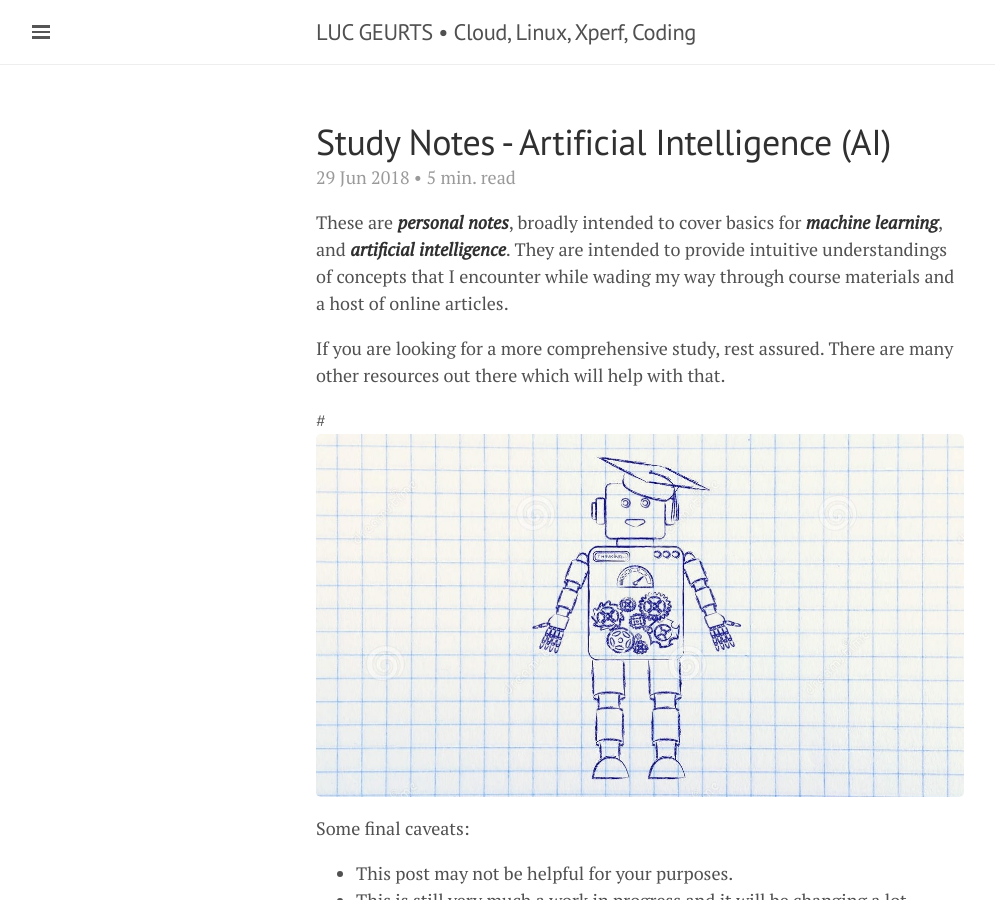
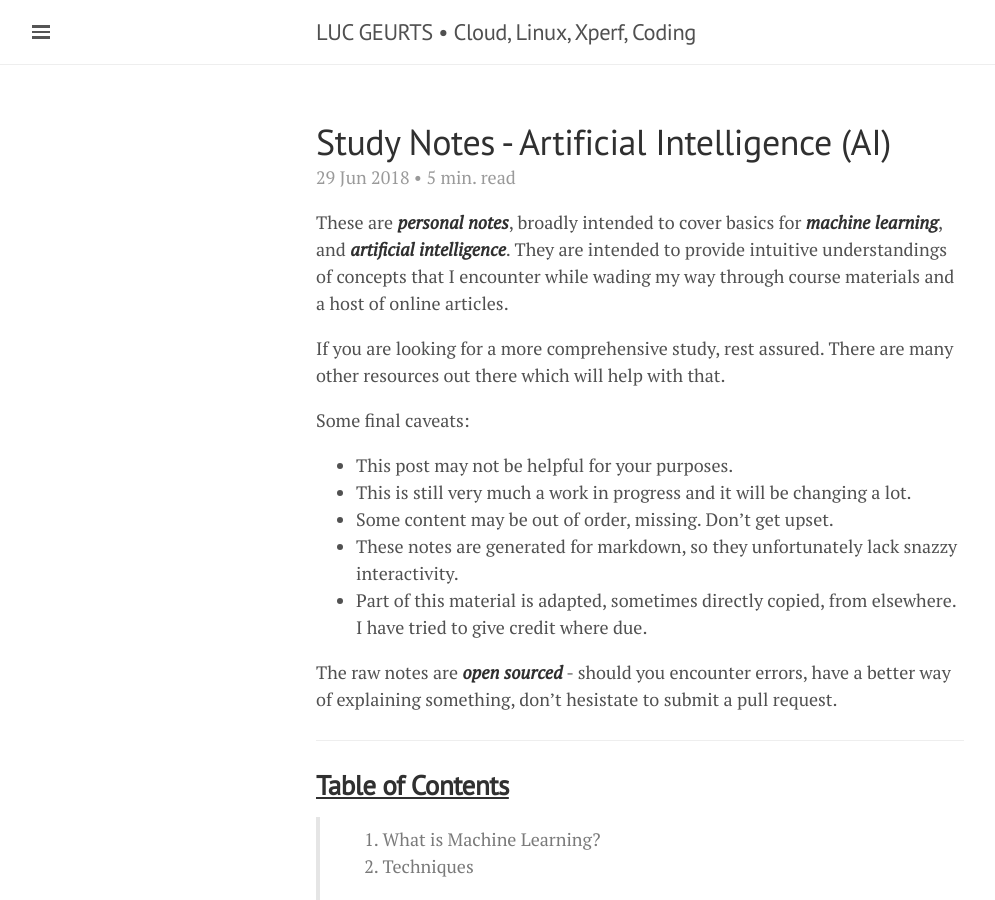
Before and after one commit to lgeurts/lgeurts.github.io, a Jekyll site: the page built from _posts/2018-06-29-artificial-intelligence-basics.md, in a window 1280 px wide and 900 px high. Shown: the whole window, without its empty margins (0-995 px from the left). Built offline with Jekyll 4.4.1, drawn with Linux system fonts in a browser that asks for light colours; nearby versions of some CDN libraries.

Commit message:
Update 2018-06-29-artificial-intelligence-basics.md

```diff
--- a/_posts/2018-06-29-artificial-intelligence-basics.md
+++ b/_posts/2018-06-29-artificial-intelligence-basics.md
@@ -11,8 +11,6 @@ These are ***personal notes***, broadly intended to cover basics for ***machine
 They are intended to provide intuitive understandings of concepts that I encounter while wading my way through course materials and a host of online articles.
 
 If you are looking for a more comprehensive study, rest assured. There are many other resources out there which will help with that.
-
-#![Robot](/assets/artificial-intelligence.jpg)
 
 Some final caveats:
 * This post may not be helpful for your purposes.
```
